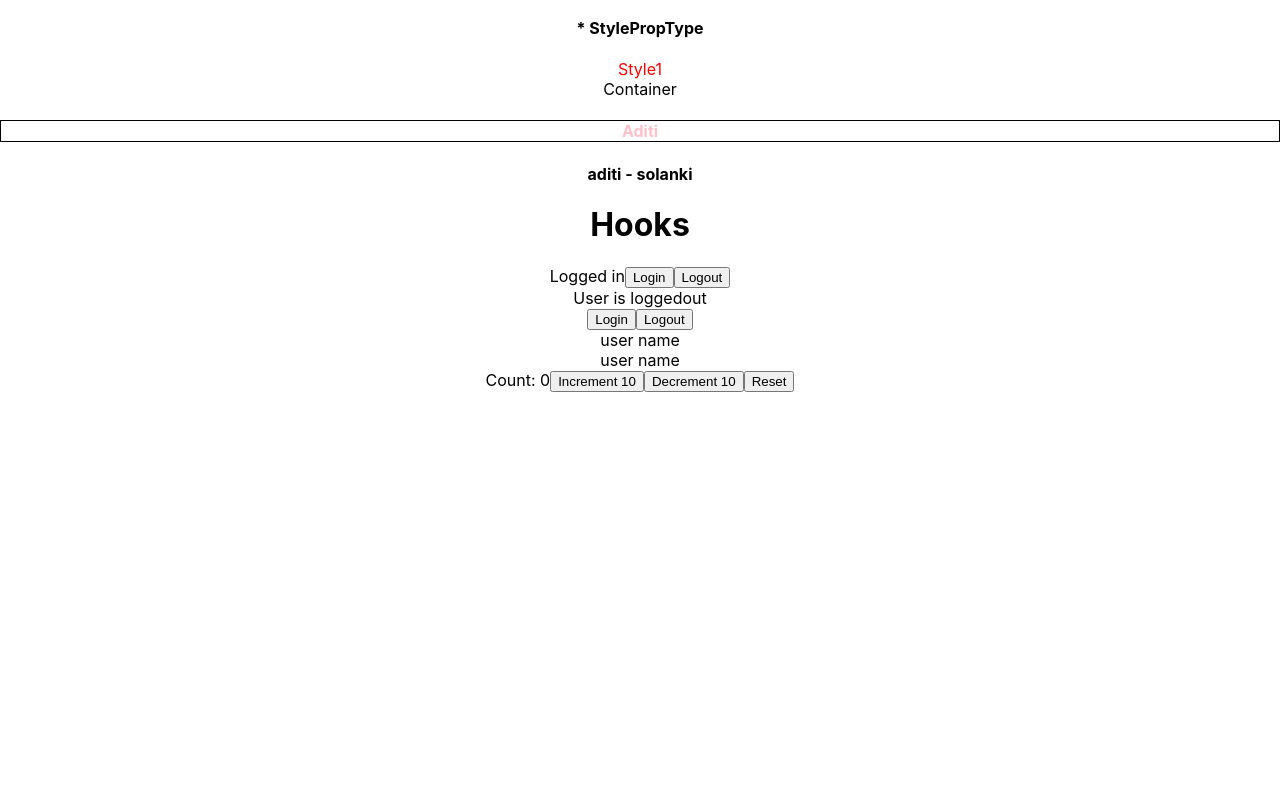
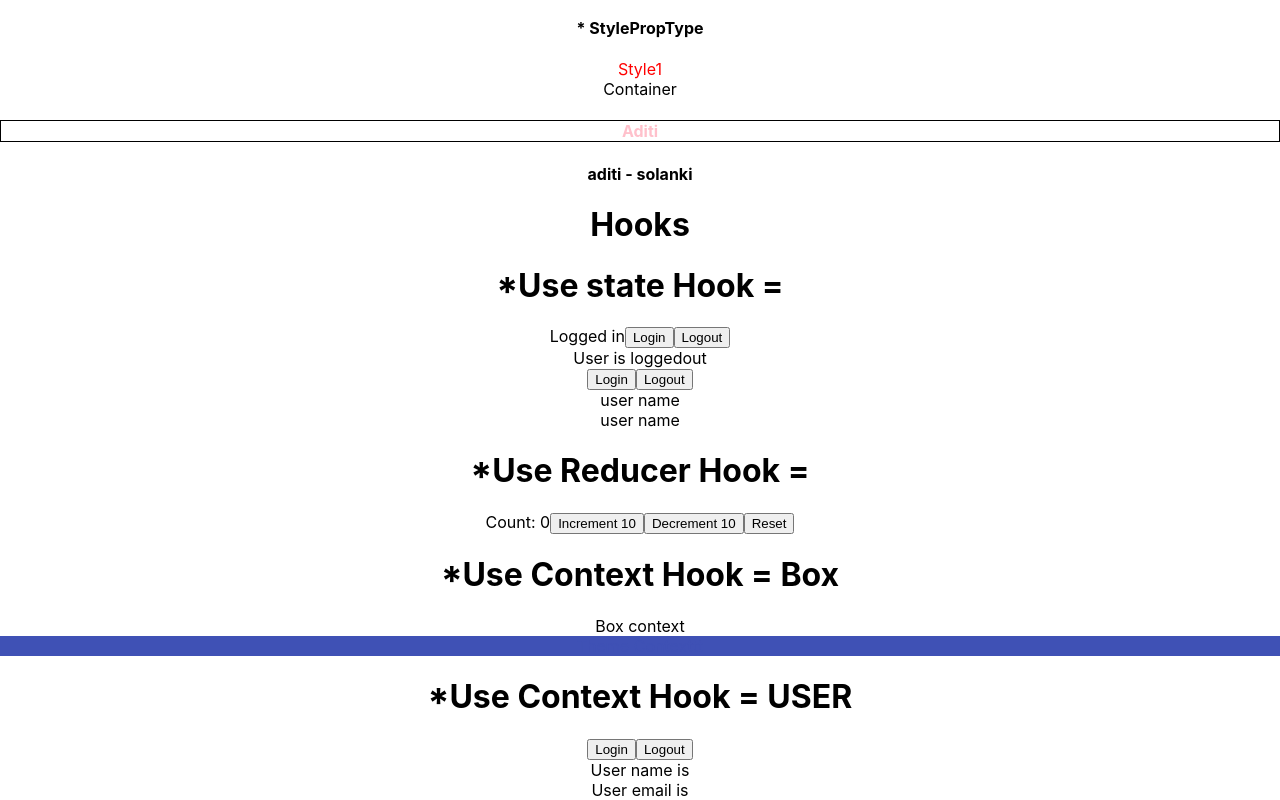
Before and after one commit to aditisolanki71/react-typescript-practice, a React (Create React App) app: page / in a window 1280 px wide. Shown: the part 819-1619 px from the top of the page. Before the commit the page ends 1211 px from the top, so only its background shows below. Built offline with nearby package versions, Linux system fonts and the light colour scheme.

Commit message:
useContext Hook

```diff
--- a/src/App.tsx
+++ b/src/App.tsx
@@ -6,6 +6,8 @@
 import ExtraPropType from "./components/ExtraPropType/ExtraPropType"
 import StateHook from './components/hooks/stateHook/StateHook';
 import { Counter } from './components/hooks/reducerHook/Counter';
+import Context from './components/hooks/contextHook/Context';
+import Context2 from "./components/hooks/contextHook/Context2"
 function App() {
   const personObject = {
     first: "Adi",
@@ -42,6 +44,8 @@
       <h1>Hooks</h1>
       <StateHook />
       <Counter />
+      <Context />
+      <Context2 />
     </div>
   );
 }
--- /dev/null
+++ b/src/components/hooks/contextHook/Box.tsx
@@ -0,0 +1,12 @@
+import { useContext } from "react";
+import { ThemeContext } from "./ThemeContext"
+const Box = () => {
+   const theme = useContext(ThemeContext);
+   return (
+      <div>
+         Box context
+         <div style={{ backgroundColor: theme.primary.main, color: theme.primary.main }}>Theme Contexttt</div>
+      </div>
+   )
+}
+export default Box;
--- /dev/null
+++ b/src/components/hooks/contextHook/Context.tsx
@@ -0,0 +1,13 @@
+import Box from "./Box";
+import { ThemeContextProvider } from "./ThemeContext"
+const Context = () => {
+   return (
+      <div>
+         <h1>*Use Context Hook = Box </h1>
+         <ThemeContextProvider>
+            <Box />
+         </ThemeContextProvider>
+      </div>
+   )
+}
+export default Context;
--- /dev/null
+++ b/src/components/hooks/contextHook/Context2.tsx
@@ -0,0 +1,13 @@
+import { User } from "./User";
+import { UserContextProvider } from "./UserContext"
+const Context = () => {
+   return (
+      <div>
+         <h1>*Use Context Hook = USER</h1>
+         <UserContextProvider>
+            <User />
+         </UserContextProvider>
+      </div>
+   )
+}
+export default Context;
--- /dev/null
+++ b/src/components/hooks/contextHook/ThemeContext.tsx
@@ -0,0 +1,13 @@
+import { createContext } from "react";
+import { theme } from "./theme"
+type themeContextProviderProps = {
+   children: React.ReactNode
+}
+export const ThemeContext = createContext(theme);
+export const ThemeContextProvider = (props: themeContextProviderProps) => {
+   return (
+      <ThemeContext.Provider value={theme}>
+         {props.children}
+      </ThemeContext.Provider>
+   )
+}
--- /dev/null
+++ b/src/components/hooks/contextHook/User.tsx
@@ -0,0 +1,26 @@
+import { useContext } from "react"
+import { UserContext } from "./UserContext"
+export const User = () => {
+   const userContext = useContext(UserContext);
+   const handleLogin = () => {
+      //if(userContext) {
+         userContext.setUser({
+            name: "Aditi",
+            email: "aditi@gmail.com"
+         })
+      //}
+   }
+   const handleLogout = () => {
+      //if(userContext) {
+         userContext.setUser(null);
+      //}
+   }
+   return (
+      <div>
+         <button onClick={handleLogin}>Login</button>
+         <button onClick={handleLogout}>Logout</button>
+         <div>User name is {userContext.user?.name}</div>
+         <div>User email is {userContext.user?.email}</div>
+      </div>
+   )
+}
--- /dev/null
+++ b/src/components/hooks/contextHook/UserContext.tsx
@@ -0,0 +1,24 @@
+import React, { useState,createContext } from "react"
+
+export type AuthUser = {
+   name: string
+   email: string
+}
+type UserContextType = {
+   user: AuthUser | null
+   setUser: React.Dispatch<React.SetStateAction<AuthUser | null>>
+}
+type UserContextProviderProps = {
+   children: React.ReactNode
+}
+// export const UserContext = createContext<UserContextType | null>(null);
+export const UserContext = createContext({} as UserContextType);
+
+export const UserContextProvider = ({ children }: UserContextProviderProps) => {
+   const [user, setUser ] = useState<AuthUser | null>(null);
+   return (
+      <UserContext.Provider value={{ user, setUser }}>
+         {children}
+      </UserContext.Provider>
+   )
+}
--- /dev/null
+++ b/src/components/hooks/contextHook/theme.ts
@@ -0,0 +1,10 @@
+export const theme = {
+   primary: {
+      main: "#3f51b5",
+      text: "#fff"
+   },
+   secondary: {
+      main: "#f50057",
+      text: "#fff"
+   }
+}
--- a/src/components/hooks/reducerHook/Counter.tsx
+++ b/src/components/hooks/reducerHook/Counter.tsx
@@ -34,6 +34,7 @@
   const [state, dispatch] = useReducer(reducer, initialState)
   return (
     <>
+    <h1>*Use Reducer Hook = </h1>
       Count: {state.count}
       <button onClick={() => dispatch({ type: 'increment', payload: 10 })}>
         Increment 10
--- a/src/components/hooks/stateHook/StateHook.tsx
+++ b/src/components/hooks/stateHook/StateHook.tsx
@@ -4,6 +4,7 @@
 const StateHook = () => {
    return (
       <div>
+         <h1>*Use state Hook = </h1>
          <LoggedIn />
          <User />
       </div>
```
